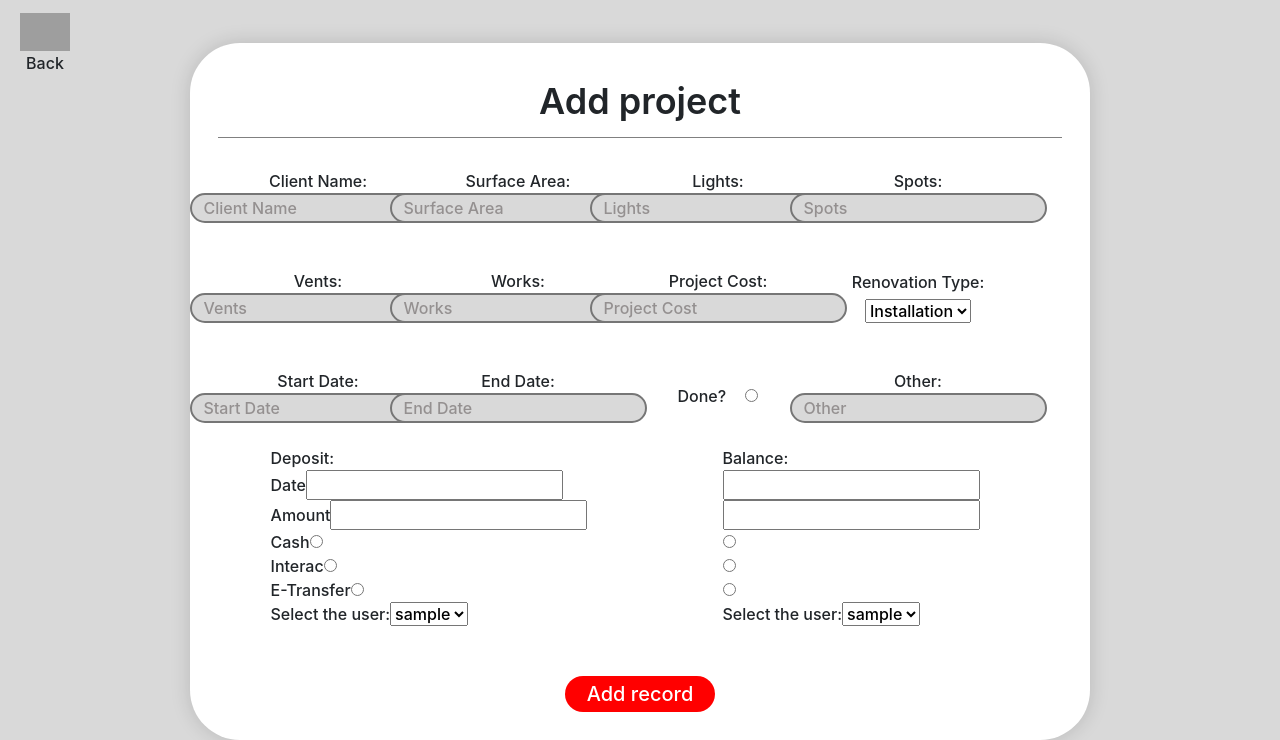
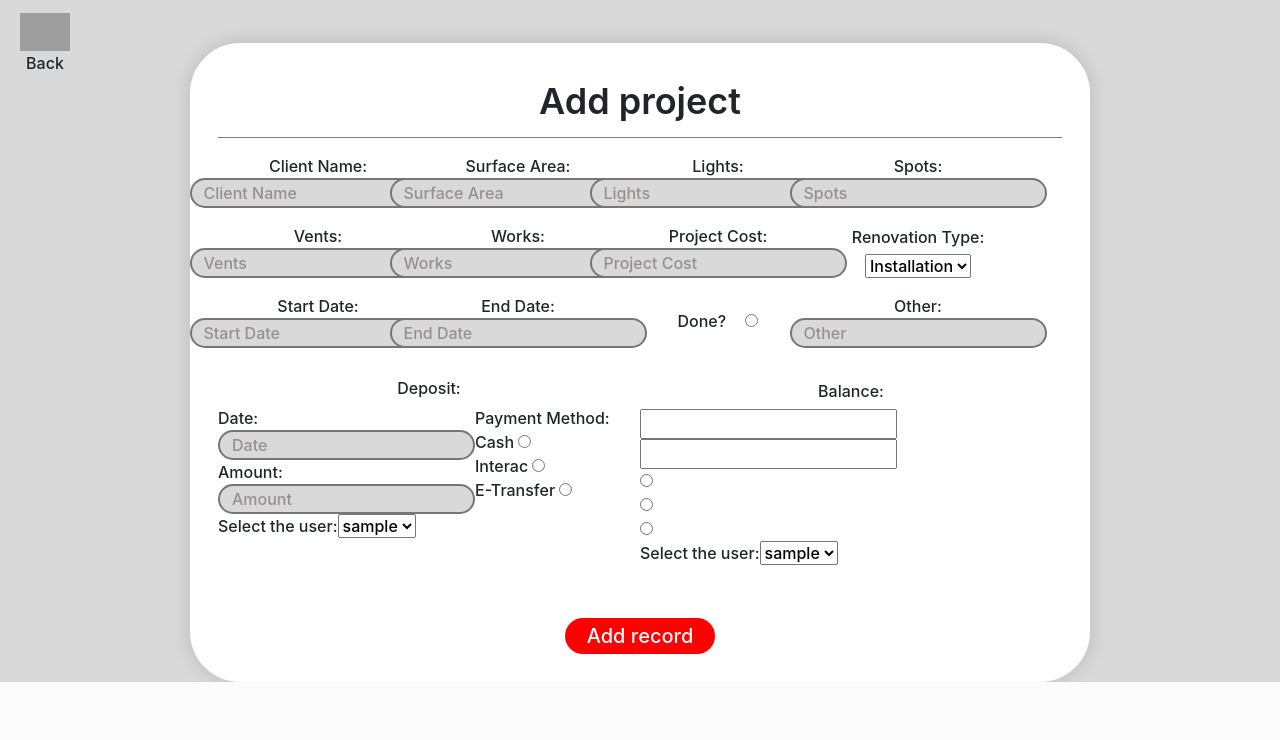
Before and after one commit to DatPika/System-Development-ECommerce, a PHP site: template app/views/Project/create.php in a window 1280 px wide. Shown: the part 139-879 px from the top of the page. After the commit the page ends 821 px from the top, so only its background shows below. Run offline with PHP 8.4, Linux system fonts and the light colour scheme; the visitor is signed in with stand-in values (Sample User, id 1); the template is opened without the code that fills it: most values are stand-ins (such as "Sample title", 1, 10 or a date in 2020); grey boxes are pictures that could not be loaded.

Commit message:
more project create work

```diff
--- a/Style/styles.css
+++ b/Style/styles.css
@@ -201,7 +201,7 @@ input::placeholder {
 
 .project-info {
 	display: grid;
-	grid-template-rows: repeat(auto-fill, 300px);
+	grid-template-rows: repeat(auto-fill, 230px);
 }
 
 .project-info .general-info {
@@ -209,7 +209,7 @@ input::placeholder {
 	justify-items: center;
 	align-items: center;
 	grid-template-columns: 200px 200px 200px 200px;
-  grid-template-rows: 100px 100px 100px;
+  grid-template-rows: 70px 70px 70px;
 }
 
 .project-info .general-info div {
@@ -232,7 +232,27 @@ input::placeholder {
 	display: grid;
 	justify-items: center;
 	align-items: center;
-	grid-template-columns: 1fr 1fr;
+	grid-template-columns: [start] 1fr [middle] 1fr [end];
+}
+
+.project-info .payment-info .payment{
+	justify-self: stretch;
+	display: grid;
+	grid-template-rows: 30px auto;
+}
+
+.project-info .payment-info .payment label{
+	justify-self: center;
+}
+
+.project-info .payment-info .payment > div[class="bottom"]{
+	display: grid;
+	grid-template-columns: [start] 1fr [middle] 1fr [end];
+}
+
+.project-info .payment-info .payment > div[class="bottom"] > div[class="left"]{
+	display: grid;
+	grid-template-rows: [start] 1fr [row2] 1fr [row3] 1fr [end];
 }
 
 .form-submit-btn{
--- a/app/views/Project/create.php
+++ b/app/views/Project/create.php
@@ -65,58 +65,76 @@
 					</div>
 				</div>
 				<div class="payment-info">
-					<div class="deposit">
+					<div class="payment">
 						<label><?=_('Deposit')?>:</label>
-						<div class ="input-box">
-							<label><?= _('Date') ?></label><input type="text" name='date1' id="date1" required>
+						<div class="bottom">
+							<div class="left">
+								<div>
+									<label><?= _('Date:') ?></label>
+									<input type="text" name="deposit" class="text-field" placeholder="<?= _('Date') ?>">
 								</div>
-						<div class ="input-box">
-							<label><?= _('Amount') ?></label><input type="text" name='amount1' id="amount1" required>
+								<div>
+									<label><?= _('Amount:') ?></label>
+									<input type="text" name="amount" class="text-field" placeholder="<?= _('Amount') ?>">
 								</div>
-						<div class ="input-box">
-							<label><?= _('Cash') ?></label><input type="radio" name='deposit' id="cash1" required>
-						</div>
-						<div class ="input-box">
-							<label><?= _('Interac') ?></label><input type="radio" name='deposit' id="interac1" required>
-						</div>
-						<div class ="input-box">
-							<label><?= _('E-Transfer') ?></label><input type="radio" name='deposit' id="e-transfer1" required>
-						</div>
-						<div class ="input-box">
-							<label><?= _('Select the user:') ?></label><select name='user_id1'>
+								<div>
+									<label><?= _('Select the user:') ?></label><select>
 									<?php
 									foreach ($data as $user) {
-								echo "<option value='$user->user_id'>$user->username</option>\n";
+										echo "<option value='$user->user_id'";
+										echo ($user->user_id == $_SESSION['user_id']?'selected':'');
+										echo ">$user->username</option>\n";
 									}
 									?>
 									</select><br>
 								</div>
 							</div>
-					<div class="balance">
+							<div class="right">
+								<label><?= _('Payment Method:') ?></label>
+								<div>
+									<label><?= _('Cash') ?></label>
+									<input type="radio" name="payment1">
+								</div>
+								<div>
+									<label><?= _('Interac') ?></label>
+									<input type="radio" name="payment1">
+								</div>
+								<div>
+									<label><?= _('E-Transfer') ?></label>
+									<input type="radio" name="payment1">
+								</div>
+							</div>
+						</div>
+					</div>
+					<div class="payment">
 						<label><?=_('Balance')?>:</label>
+						<div>
 							<div class ="input-box">
-							<label></label><input type="text" name='date2' id="date2" required>
+								<label></label><input type="text" required>
 							</div>
 							<div class ="input-box">
-							<label></label><input type="text" name='amount2' id="amount2" required>
+								<label></label><input type="text" required>
 							</div>
 							<div class ="input-box">
-							<label></label><input type="radio" name='balance' id="cash2" required>
+								<label></label><input type="radio" required>
 							</div>
 							<div class ="input-box">
-							<label></label><input type="radio" name='balance' id="interac2" required>
+								<label></label><input type="radio" required>
 							</div>
 							<div class ="input-box">
-							<label></label><input type="radio" name='balance' id="e-transfer2" required>
+								<label></label><input type="radio" required>
 							</div>
 							<div class ="input-box">
-							<label><?= _('Select the user:') ?></label><select name='user_id2'>
+								<label><?= _('Select the user:') ?></label><select>
 								<?php
 								foreach ($data as $user) {
-								echo "<option value='$user->user_id'>$user->username</option>\n";
+									echo "<option value='$user->user_id'";
+										echo ($user->user_id == $_SESSION['user_id']?'selected':'');
+										echo ">$user->username</option>\n";
 								}
 								?>
 								</select><br>
+							</div>
 						</div>
 					</div>
 				</div>
```
Lines whose indentation alone changed are shown as unchanged.
